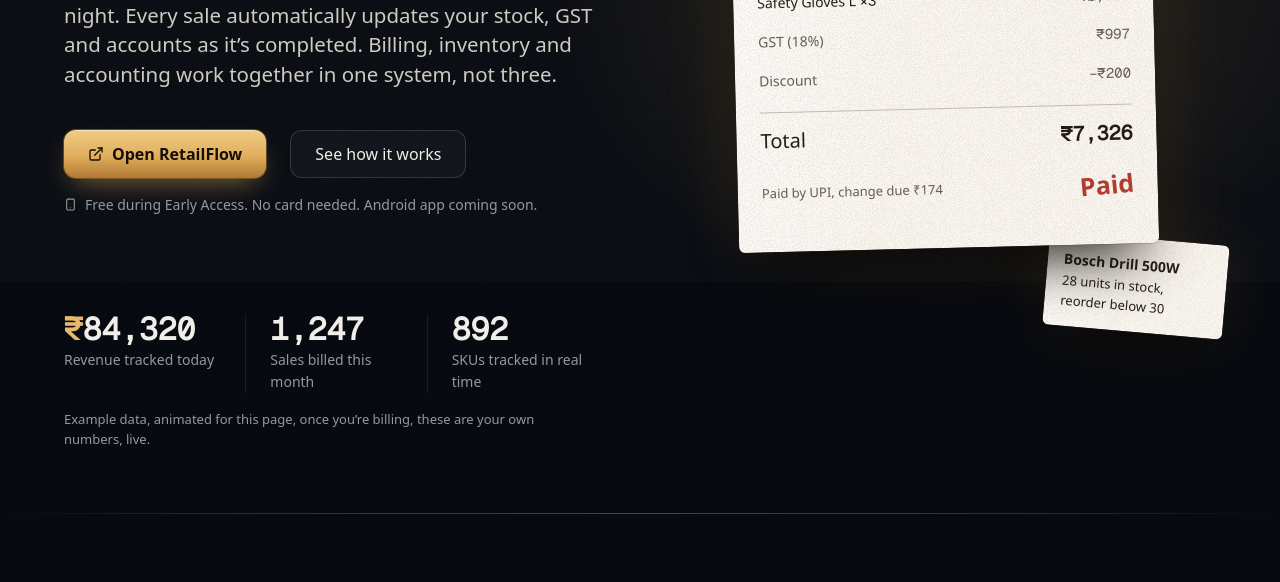
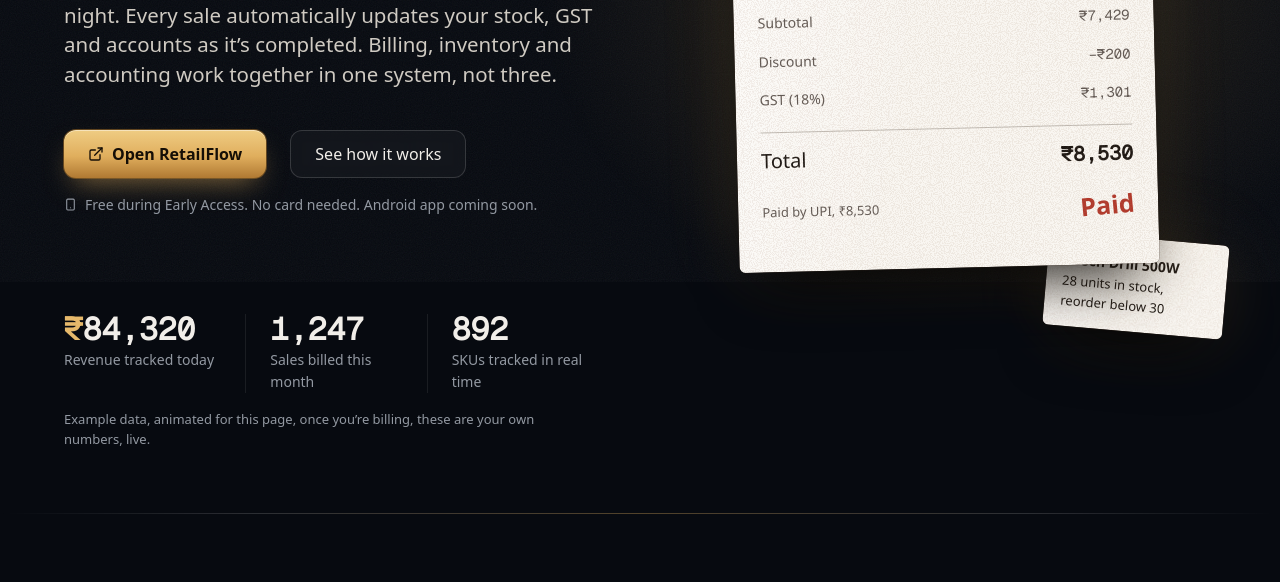
Before and after one commit to krishanu-ghosh/retailflow-landing, a plain HTML site: page index.html in a window 1280 px wide. Shown: the part 518-1100 px from the top of the page. Drawn offline with nearby package versions, Linux system fonts and the light colour scheme; a web font is replaced by a local one.

Commit message:
modified illustrative invoice

```diff
--- a/index.html
+++ b/index.html
@@ -243,11 +243,12 @@
           <div class="doc-row"><span>Bosch Drill 500W <span class="num">×1</span></span><span class="num">₹4,299</span></div>
           <div class="doc-row"><span>Makita Blade Set (5pc) <span class="num">×2</span></span><span class="num">₹1,780</span></div>
           <div class="doc-row"><span>Safety Gloves L <span class="num">×3</span></span><span class="num">₹1,350</span></div>
-          <div class="doc-row dim"><span>GST (18%)</span><span class="num">₹997</span></div>
+          <div class="doc-row dim"><span>Subtotal</span><span class="num">₹7,429</span></div>
           <div class="doc-row dim"><span>Discount</span><span class="num">−₹200</span></div>
-          <div class="doc-total"><span>Total</span><span class="num">₹7,326</span></div>
+          <div class="doc-row dim"><span>GST (18%)</span><span class="num">₹1,301</span></div>
+          <div class="doc-total"><span>Total</span><span class="num">₹8,530</span></div>
           <div class="doc-foot">
-            <span class="doc-chip">Paid by UPI, change due ₹174</span>
+            <span class="doc-chip">Paid by UPI, ₹8,530</span>
             <span class="stamp-paid">Paid</span>
           </div>
         </div>
```
